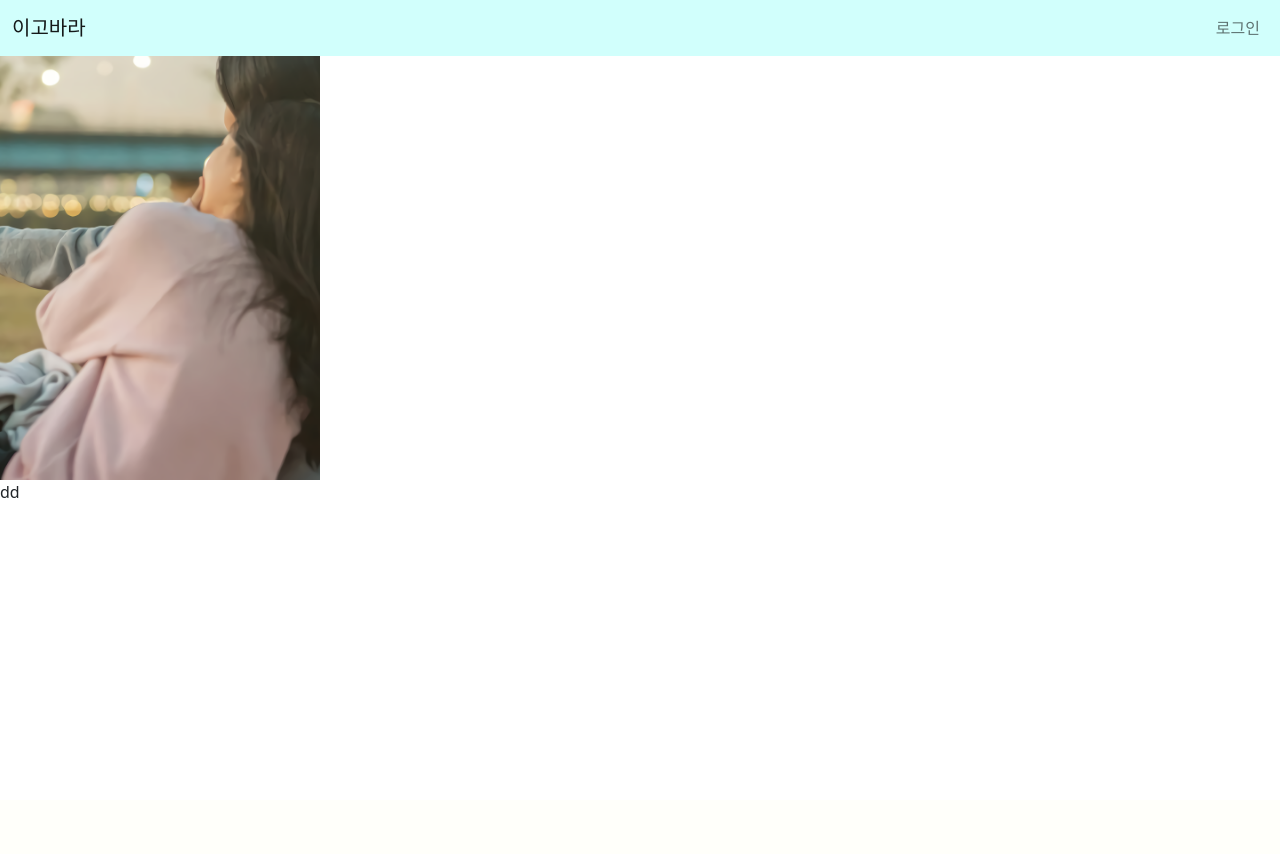
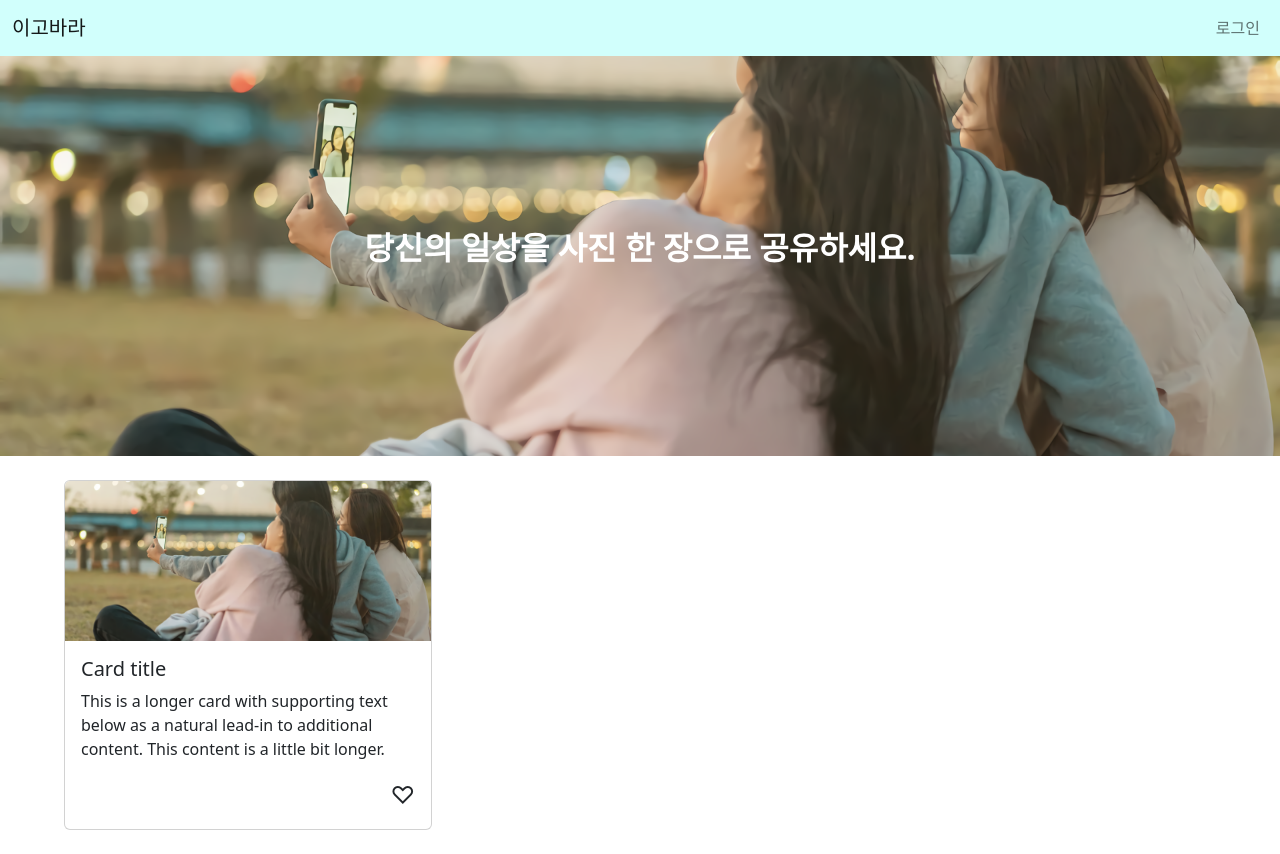
Before and after one commit to GogumaYummy/IGOBARA, a Flask app: page / in a window 1280 px wide. Before the commit the page ends 498 px from the top, so only its background shows below. Run offline with Flask 2, Linux system fonts and the light colour scheme.

Commit message:
메인 이미지, 카드 추가

```diff
--- a/static/css/index.css
+++ b/static/css/index.css
@@ -1,9 +1,39 @@
-.main-image {
-  width: 50%;
+.main-wrap {
+  margin-top: 3.5rem;
+  position: relative;
 }
 
 .main-image img {
-  width: 50%;
-  height: 30rem;
+  width: 100%;
+  height: 25rem;
   object-fit: cover;
 }
+
+.main-text {
+  text-align: center;
+  position: absolute;
+  top: 50%;
+  left: 50%;
+  transform: translate(-50%, -50%);
+}
+
+.body-wrap {
+  width: auto;
+  max-width: 1200px;
+}
+
+.card-img-top {
+  object-fit: cover;
+  height: 20vh;
+}
+
+.card-button-like {
+  all: unset;
+
+  font-size: 1.5rem;
+}
+
+.card-button-like:hover {
+  color: red;
+  transition: all 0.5s;
+}
--- a/templates/index.html
+++ b/templates/index.html
@@ -3,13 +3,39 @@
   rel="stylesheet"
   href="{{ url_for('static', filename='css/index.css') }}"
 />
+<script src="{{ url_for('static', filename='js/index.js') }}"></script>
 {% endblock %} {% block contents %}
-<div class="wrap">
+<div class="main-wrap">
   <div class="main-image">
     <img src="{{ url_for('static', filename='img/main.png') }}" />
   </div>
   <div class="main-text">
-    <p>dd</p>
+    <p class="fs-2 fw-semibold text-white">
+      당신의 일상을 사진 한 장으로 공유하세요.
+    </p>
   </div>
 </div>
-{% endblock %}
+<div class="body-wrap mx-auto p-4">
+  <div class="row row-cols-1 row-cols-md-3 g-4">
+    <div class="col">
+      <div class="card">
+        <img
+          src="{{ url_for('static', filename='img/main.png') }}"
+          class="card-img-top"
+          alt="thumbnail"
+        />
+        <div class="card-body">
+          <h5 class="card-title">Card title</h5>
+          <p class="card-text">
+            This is a longer card with supporting text below as a natural
+            lead-in to additional content. This content is a little bit longer.
+          </p>
+          <div class="d-flex flex-row-reverse">
+            <button type="button" class="card-button-like">♡</button>
+          </div>
+        </div>
+      </div>
+    </div>
+    {% endblock %}
+  </div>
+</div>
```
